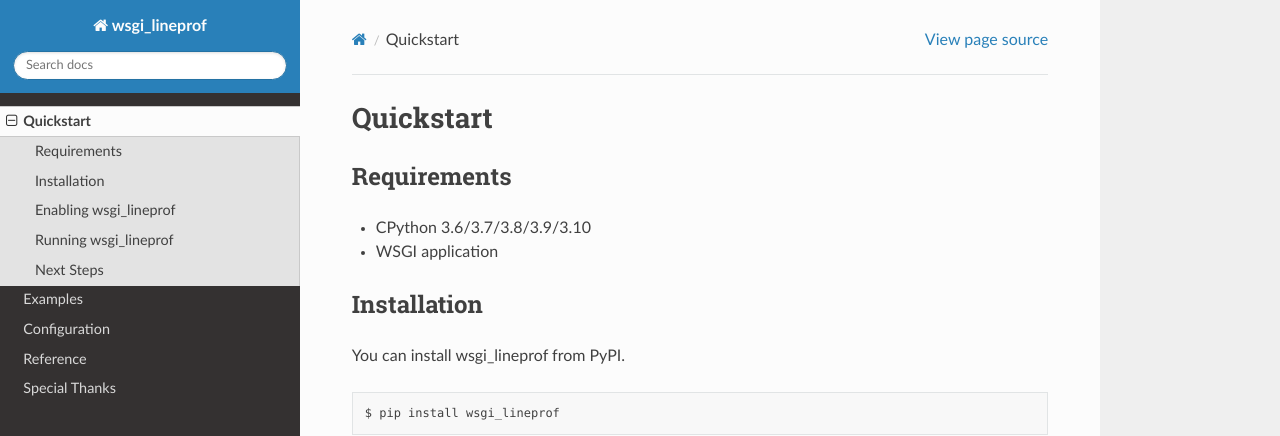
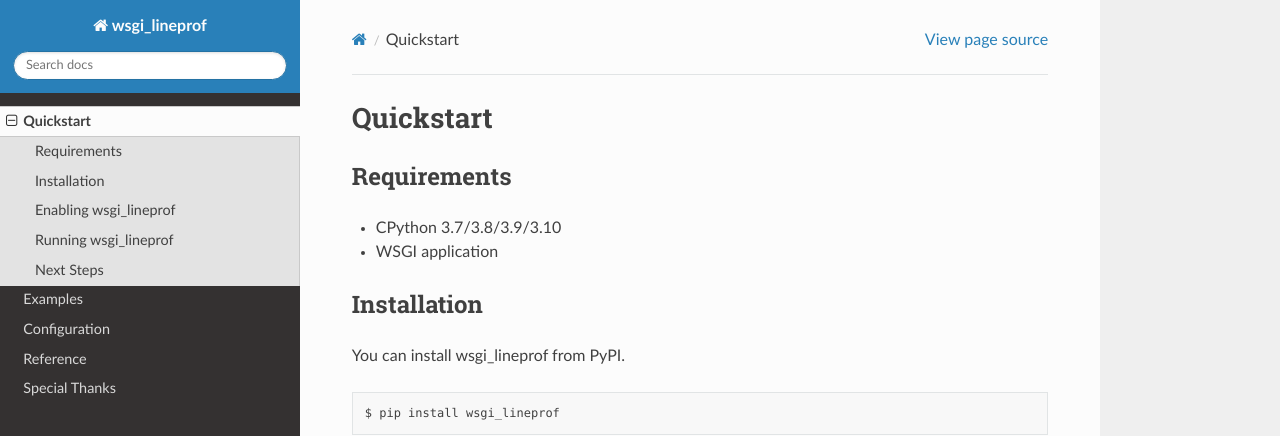
Before and after one commit to ymyzk/wsgi_lineprof, a Sphinx documentation site: the page built from docs/quickstart.rst, in a window 1280 px wide and 900 px high. Shown: the top 436 px of the window. Built offline with Sphinx 7.4.7 and the Read the Docs theme 2.0.0, drawn with Linux system fonts in a browser that asks for light colours.

Commit message:
Drop Python 3.6 support

```diff
--- a/docs/quickstart.rst
+++ b/docs/quickstart.rst
@@ -3,7 +3,7 @@
 
 Requirements
 ------------
-* CPython 3.6/3.7/3.8/3.9/3.10
+* CPython 3.7/3.8/3.9/3.10
 * WSGI application
 
 Installation
--- a/setup.py
+++ b/setup.py
@@ -50,7 +50,6 @@
         "Programming Language :: Cython",
         "Programming Language :: Python :: 3",
         "Programming Language :: Python :: 3 :: Only",
-        "Programming Language :: Python :: 3.6",
         "Programming Language :: Python :: 3.7",
         "Programming Language :: Python :: 3.8",
         "Programming Language :: Python :: 3.9",
@@ -77,7 +76,7 @@
                   sources=[source, "extensions/timer.c"])
     ]),
 
-    python_requires=">=3.6",
+    python_requires=">=3.7",
 
     install_requires=[
         "colorama>=0.4.1",
```
Also changed, not shown: 3 other files.
